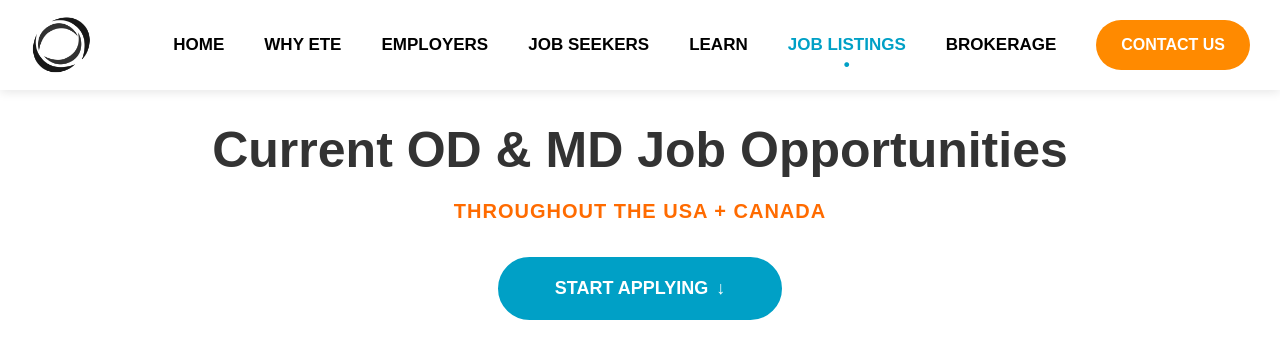
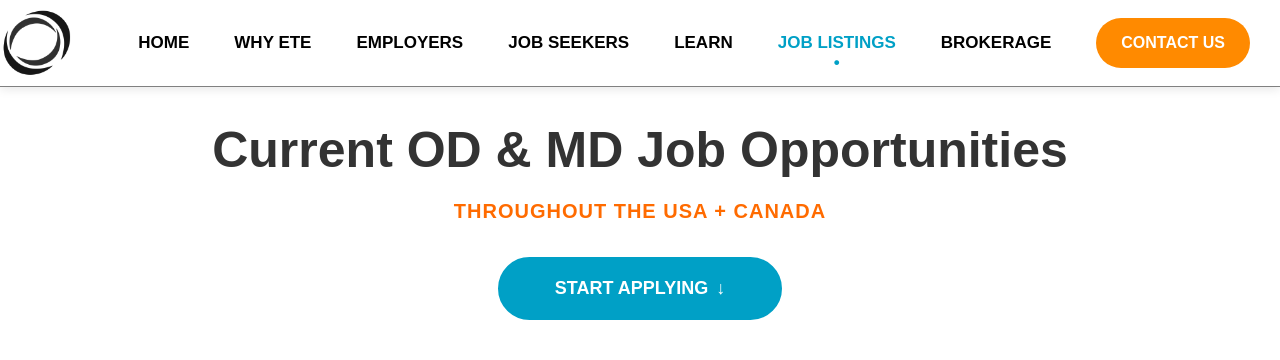
Before and after one commit to srivardhanrr/job_listing, a Django app: page / in a window 1280 px wide. Shown: the top 360 px of the page. Run offline with Django 5.2, Linux system fonts and the light colour scheme; data that the repository does not hold is empty.

Commit message:
First Commit

```diff
--- a/templates/jobs/header.html
+++ b/templates/jobs/header.html
@@ -1,10 +1,12 @@
 {% load static %}
 <style>
 .site-header {
-    padding: 15px 30px;
+    padding: 8px 30px;
+    padding-left: 0px;
     background: white;
     box-shadow: 0 2px 10px rgba(0,0,0,0.1);
     position: fixed;
+    border-bottom: 1px solid gray;
     top: 0;
     left: 0;
     right: 0;
@@ -20,7 +22,7 @@
 }
 
 .logo {
-    height: 60px;
+    height: 70px;
     width: auto;
 }
 
@@ -32,14 +34,14 @@
 .nav-menu {
     display: flex;
     align-items: center;
-    gap: 40px;
+    gap: 45px;
 }
 
 .nav-link {
     text-decoration: none;
     color: #000000;
     font-size: 17px;
-    font-weight: bold;
+    font-weight: 550;
     position: relative;
     padding: 5px 0;
 }
--- a/templates/jobs/listing.html
+++ b/templates/jobs/listing.html
@@ -67,10 +67,10 @@
         }
 
         .start-applying:hover {
+            border: 2px solid #ff8a00;
             background-color: transparent;
-            color: #00a0c6;
+            color: #ff8a00;
             transform: translateY(-3px);
-            box-shadow: 0 5px 15px rgba(0, 160, 198, 0.3);
         }
 
         .start-applying::after {
```
